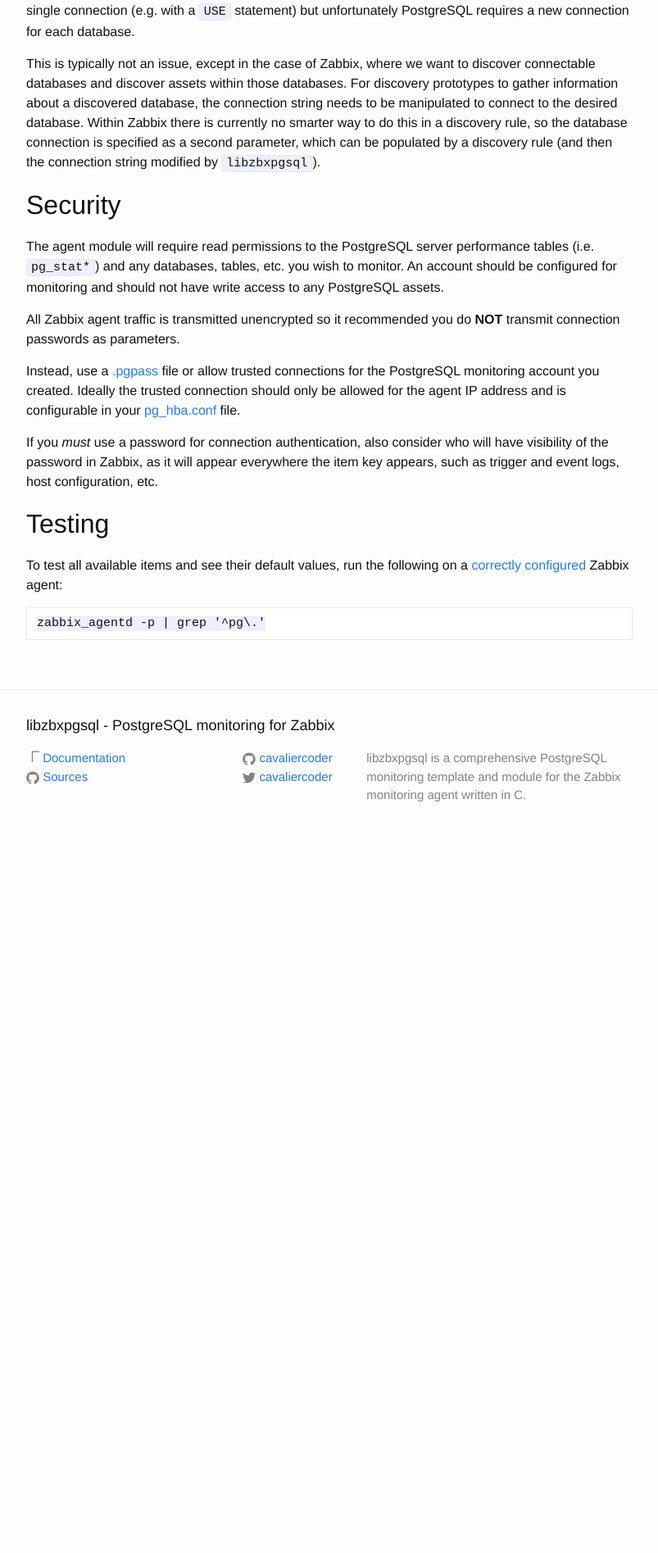
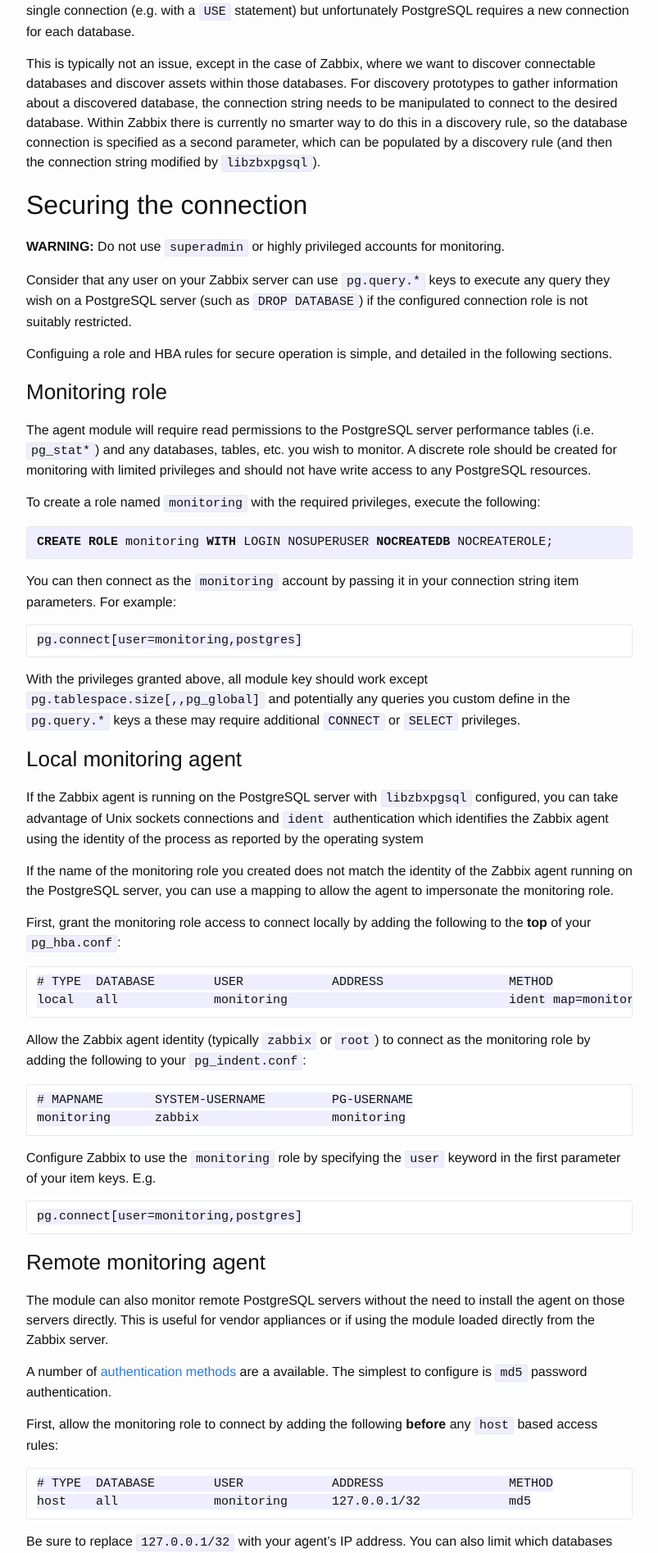
Before and after one commit to zabbix-tools/libzbxpgsql, a Jekyll site: the page built from _docs/agent-keys.md, in a window 1280 px wide. Shown: the part 1096-2991 px from the top of the page at 82% size, without its empty margins (238-1041 px from the left). Built offline with Jekyll 4.4.1, drawn with Linux system fonts in a browser that asks for light colours; before the commit the page ends 2138 px from its top, so only the background shows below that; some of the changed text lies outside the part shown.

Commit message:
Added instructions for role and hba/ident configuration

```diff
--- a/_docs/agent-keys.md
+++ b/_docs/agent-keys.md
@@ -74,25 +74,101 @@ populated by a discovery rule (and then the connection string modified by
 `libzbxpgsql`).
 
 
-## Security
+## Securing the connection
 
+__WARNING:__ Do not use `superadmin` or highly privileged accounts for
+monitoring.
+
+Consider that any user on your Zabbix server can use `pg.query.*` keys to
+execute any query they wish on a PostgreSQL server (such as `DROP DATABASE`)
+if the configured connection role is not suitably restricted.
+
+Configuing a role and HBA rules for secure operation is simple, and detailed
+in the following sections.
+
+### Monitoring role
 The agent module will require read permissions to the PostgreSQL server
 performance tables (i.e. `pg_stat*`) and any databases, tables, etc. you wish
-to monitor. An account should be configured for monitoring and should not have
-write access to any PostgreSQL assets.
+to monitor. A discrete role should be created for monitoring with limited
+privileges and should not have write access to any PostgreSQL resources.
 
-All Zabbix agent traffic is transmitted unencrypted so it recommended you do
-__NOT__ transmit connection passwords as parameters.
+To create a role named `monitoring` with the required privileges, execute the
+following:
 
+{% highlight sql %}
+CREATE ROLE monitoring WITH LOGIN NOSUPERUSER NOCREATEDB NOCREATEROLE;
+{% endhighlight %}
+
+You can then connect as the `monitoring` account by passing it in your
+connection string item parameters. For example:
+
+    pg.connect[user=monitoring,postgres]
+
+With the privileges granted above, all module key should work except
+`pg.tablespace.size[,,pg_global]` and potentially any queries you custom define
+in the `pg.query.*` keys a these may require additional `CONNECT` or `SELECT`
+privileges.
+
+### Local monitoring agent
+
+If the Zabbix agent is running on the PostgreSQL server with `libzbxpgsql`
+configured, you can take advantage of Unix sockets connections and `ident`
+authentication which identifies the Zabbix agent using the identity of the
+process as reported by the operating system
+
+If the name of the monitoring role you created does not match the identity of
+the Zabbix agent running on the PostgreSQL server, you can use a mapping to
+allow the agent to impersonate the monitoring role.
+
+First, grant the monitoring role access to connect locally by adding the
+following to the __top__ of your `pg_hba.conf`:
+
+    # TYPE  DATABASE        USER            ADDRESS                 METHOD
+    local   all             monitoring                              ident map=monitoring
+
+Allow the Zabbix agent identity (typically `zabbix` or `root`) to connect as
+the monitoring role by adding the following to your `pg_indent.conf`:
+
+    # MAPNAME       SYSTEM-USERNAME         PG-USERNAME
+    monitoring      zabbix                  monitoring
+
+Configure Zabbix to use the `monitoring` role by specifying the `user` keyword
+in the first parameter of your item keys. E.g.
+
+    pg.connect[user=monitoring,postgres]
+
+### Remote monitoring agent
+
+The module can also monitor remote PostgreSQL servers without the need to
+install the agent on those servers directly. This is useful for vendor
+appliances or if using the module loaded directly from the Zabbix server.
+
+A number of [authentication methods](http://www.postgresql.org/docs/9.4/static/auth-methods.html)
+are a available. The simplest to configure is `md5` password authentication.
+
+First, allow the monitoring role to connect by adding the following __before__
+any `host` based access rules:
+
+    # TYPE  DATABASE        USER            ADDRESS                 METHOD
+    host    all             monitoring      127.0.0.1/32            md5
+
+Be sure to replace `127.0.0.1/32` with your agent's IP address. You can also
+limit which databases may be monitored by changing the seconds column from
+`all` to a list of valid databases.
+
+All Zabbix agent traffic is transmitted unencrypted (although optional in v3+)
+so it recommended you do __NOT__ transmit connection passwords as parameters.
 Instead, use a [.pgpass](http://www.postgresql.org/docs/9.4/static/libpq-pgpass.html)
-file or allow trusted connections for the PostgreSQL monitoring account you
-created. Ideally the trusted connection should only be allowed for the agent IP
-address and is configurable in your [pg_hba.conf](http://www.postgresql.org/docs/9.4/static/auth-pg-hba-conf.html)
-file.
+file, located in the home directory of the Zabbix agent process (E.g.
+`/var/lib/zabbix/.pgpass`). To store the password for the `monitoring` role,
+appending the following to the password file:
 
-If you *must* use a password for connection authentication, also consider who
-will have visibility of the password in Zabbix, as it will appear everywhere
-the item key appears, such as trigger and event logs, host configuration, etc.
+    # hostname:port:database:username:password
+    *:*:*:monitoring:Password123
+
+*Note:* The password file should have an access mask of 0600 and can be set with
+
+    chmod 0600 .pgpass
 
 
 ## Testing
--- a/_includes/keys.html
+++ b/_includes/keys.html
@@ -7,7 +7,11 @@
 
 
 {% for key in include.keys %}
-<h3 id="{{ key.key | slugify }}">{{ key.key }}{% if key.require %}&nbsp;<span class="version-badge" title="Requires PostgreSQL server v{{ key.require }} or above">v{{ key.require }}+{% endif %}</span></h3>
+<h3 id="{{ key.key | slugify }}">
+	{{ key.key }}
+	{% if key.require %}&nbsp;<span class="badge badge-version" title="Requires PostgreSQL server v{{ key.require }} or above">v{{ key.require }}+</span>{% endif %}
+	{% if key.superuser %}&nbsp;<span class="badge badge-superuser" title="Requires superuser privilege">superuser</span>{% endif %}
+</h3>
 {% if key.description %}<p>{{ key.description | markdownify }}</p>{% endif %}
 
 <!-- Key type -->
--- a/_sass/_base.scss
+++ b/_sass/_base.scss
@@ -210,7 +210,7 @@ ul.params ul {
 /**
  * Version badges
  */
-.version-badge {
+.badge {
     display: inline-block;
     min-width: 10px;
     padding: 3px 7px;
@@ -221,6 +221,13 @@ ul.params ul {
     text-align: center;
     white-space: nowrap;
     vertical-align: middle;
-    background-color: #337ab7;
     border-radius: 10px;
 }
+
+.badge-version {
+    background-color: #337ab7;
+}
+
+.badge-superuser {
+    background-color: #f0ad4e;
+}
```
